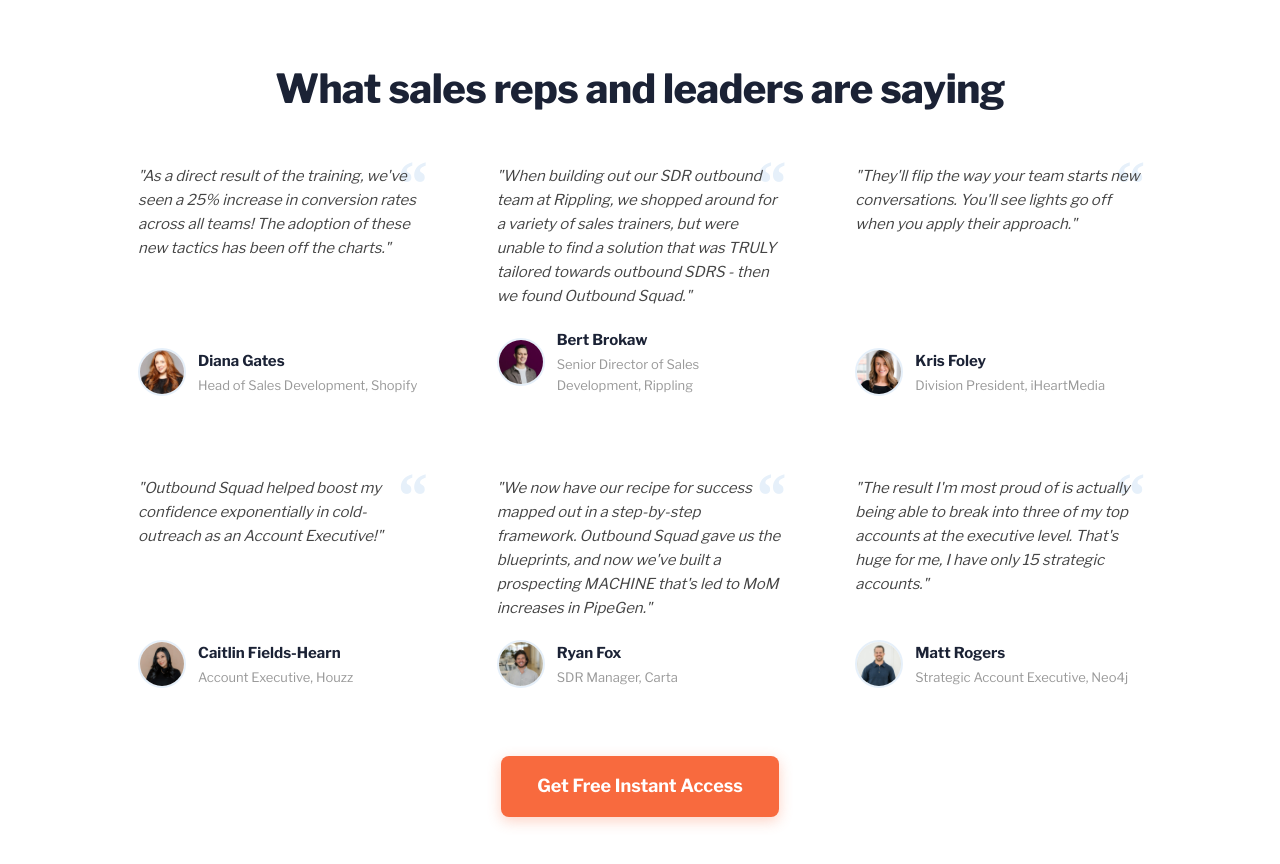
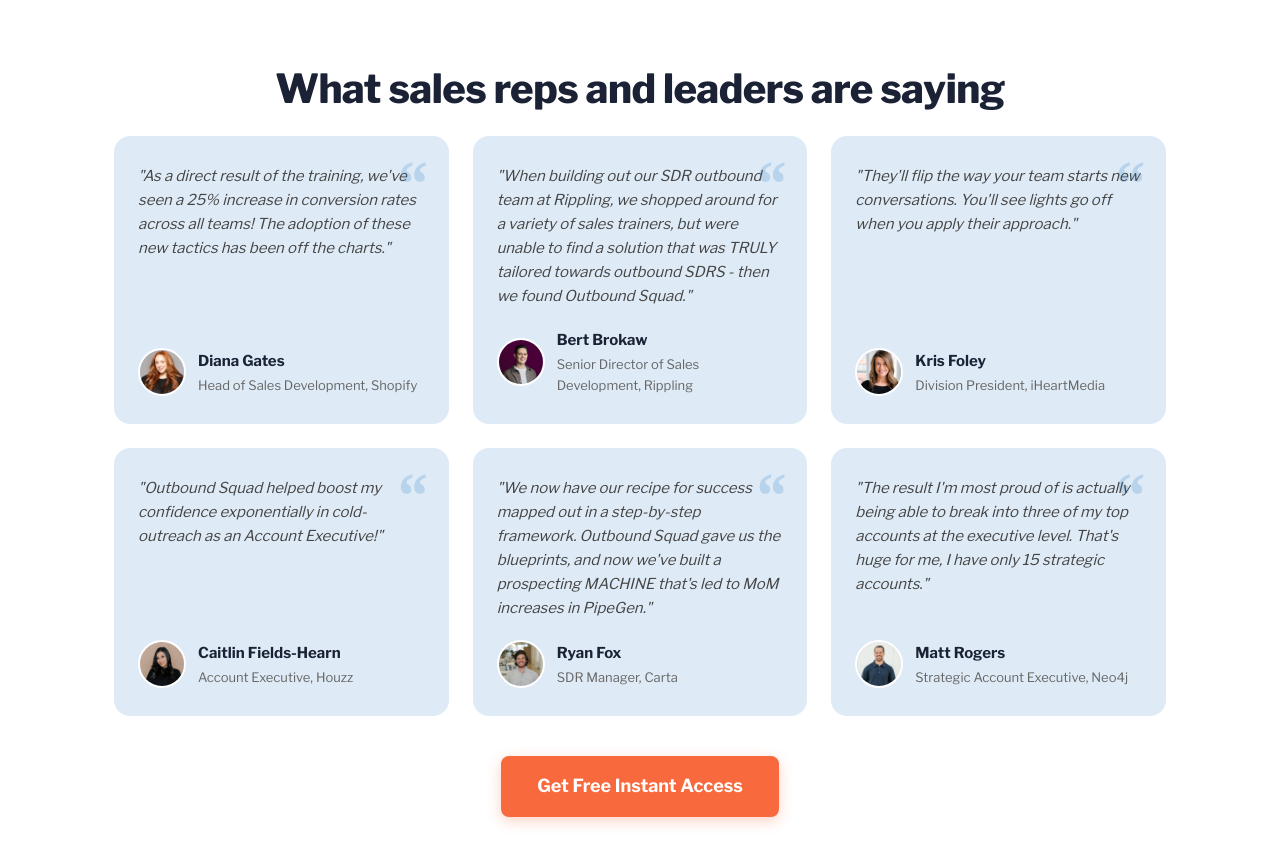
Before and after one commit to outboundsquad/masterclass-landing, a plain HTML site: page index.html in a window 1280 px wide. Shown: the part 5980-6844 px from the top of the page. Drawn offline with nearby package versions, Linux system fonts and the light colour scheme; a script that the page names is missing.

Commit message:
Update testimonial card background to light blue

```diff
--- a/style.css
+++ b/style.css
@@ -802,7 +802,7 @@ a {
 }
 
 .testimonial-card {
-  background: #FFFFFF;
+  background: #deeaf6;
   border-radius: 16px;
   padding: 28px 24px;
   display: flex;
@@ -814,7 +814,7 @@ a {
 
 .testimonial-card:hover {
   transform: translateY(-3px);
-  box-shadow: 0 8px 24px rgba(0, 0, 0, 0.12);
+  box-shadow: 0 8px 24px rgba(0, 0, 0, 0.10);
 }
 
 /* Decorative quote mark */
@@ -825,7 +825,7 @@ a {
   right: 20px;
   font-size: 64px;
   font-weight: 800;
-  color: #E6F0FA;
+  color: #b8d4ec;
   line-height: 1;
   font-family: Georgia, serif;
 }
@@ -852,7 +852,7 @@ a {
   border-radius: 50%;
   object-fit: cover;
   flex-shrink: 0;
-  border: 2px solid #E6F0FA;
+  border: 2px solid #FFFFFF;
 }
 
 .testimonial-name {
@@ -864,7 +864,7 @@ a {
 
 .testimonial-role {
   font-size: 13px;
-  color: #999999;
+  color: #666666;
 }
 
 /* ========================================
```
